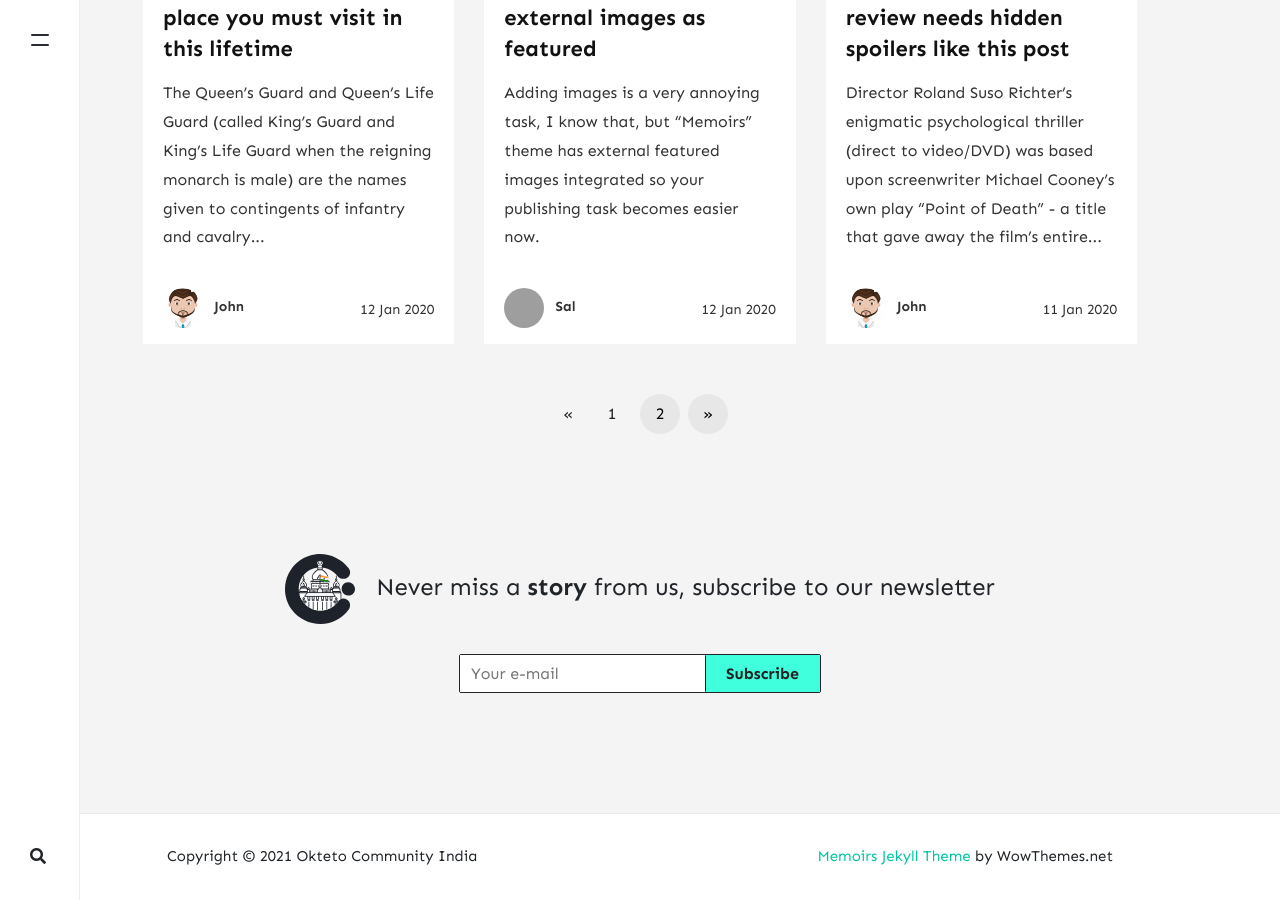
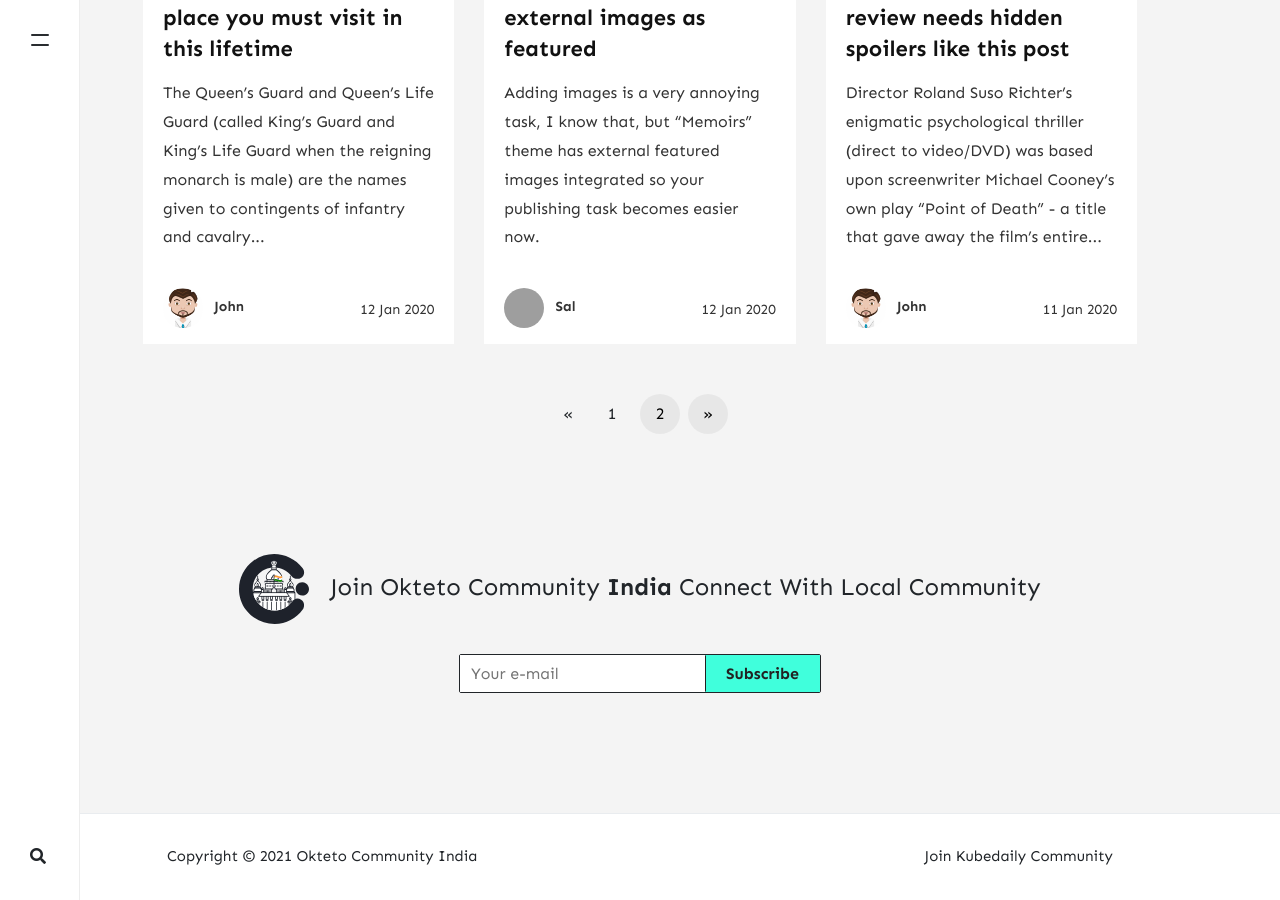
Before and after one commit to Okteto-India/community, a Jekyll site: the page built from index.html, in a window 1280 px wide and 900 px high, scrolled down 1583 px. Built offline with Jekyll 4.4.1, drawn with Linux system fonts in a browser that asks for light colours; nearby versions of some CDN libraries; the list of posts is cut into pages by our own code; comment, search, counter and statistics services are not loaded; grey boxes are pictures that could not be loaded.

Commit message:
Update default.html

```diff
--- a/_layouts/default.html
+++ b/_layouts/default.html
@@ -93,7 +93,7 @@ ga('send', 'pageview');
     <!-- Newsletter
     ================================================== -->
     <div class="newsletter text-center">
-        <span class="h4"><img src="{{ site.baseurl }}/{{ site.logo }}" class="newsletter-logo" alt="{{site.title}}"> &nbsp; Never miss a <b>story</b> from us, subscribe to our newsletter</span>
+        <span class="h4"><img src="{{ site.baseurl }}/{{ site.logo }}" class="newsletter-logo" alt="{{site.title}}"> &nbsp; Join Okteto Community <b>India</b> Connect With Local Community  </span>
         <form action="{{site.mailchimp-list}}" method="post" name="mc-embedded-subscribe-form" class="wj-contact-form validate" target="_blank" novalidate>
             <div class="mc-field-group d-inline-flex">
             <input type="email" placeholder="Your e-mail" name="EMAIL" class="required email" id="mce-EMAIL" autocomplete="on" required>
@@ -114,7 +114,7 @@ ga('send', 'pageview');
                 Copyright © {{ site.time | date: "%Y" }} {{ site.name }}
             </div>
             <div class="col-md-6 col-sm-12 text-center text-lg-right">
-                <a target="_blank" href="https://www.wowthemes.net/memoirs-free-jekyll-theme/">Memoirs Jekyll Theme</a> by WowThemes.net
+                <a target="_blank" href="discord.kubedaily.com"> </a> Join Kubedaily Community
             </div>
         </div>
     </div>
```
